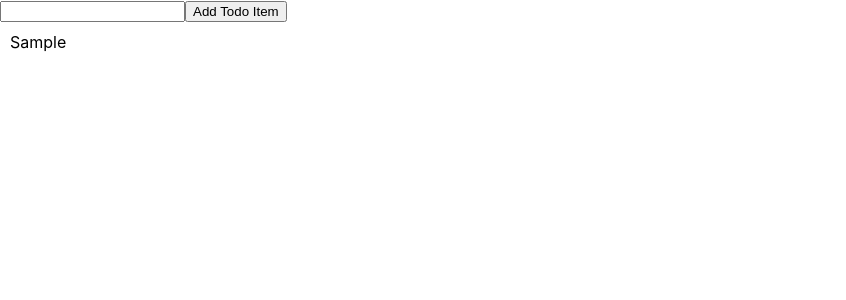
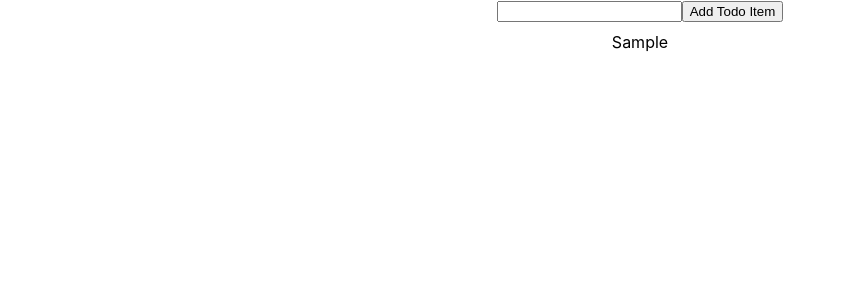
Before and after one commit to kayladuffy/task-manager, a React (Create React App) app: page / in a window 1280 px wide. Both pictures are taken after typing "Sample" into the empty fields and a click on the button "Add Todo Item". Shown: the top 300 px of the page, without its empty margins (0-846 px from the left). Built offline with nearby package versions, Linux system fonts and the light colour scheme.

Commit message:
Centered content using css

```diff
--- a/src/AddTodo/addTodo.js
+++ b/src/AddTodo/addTodo.js
@@ -1,4 +1,5 @@
 import React from 'react';
+import '../TodoItem/style.css'
 
 
 class AddTodo extends React.Component {
--- a/src/TodoItem/style.css
+++ b/src/TodoItem/style.css
@@ -1,4 +1,5 @@
 .todoItem {
+    text-align: center;
     margin: 10px;
     cursor: pointer;
 }
@@ -6,3 +7,7 @@
 .completed {
     text-decoration: line-through;
 }
+
+.addTodoContainer {
+    text-align: center;
+}
```
